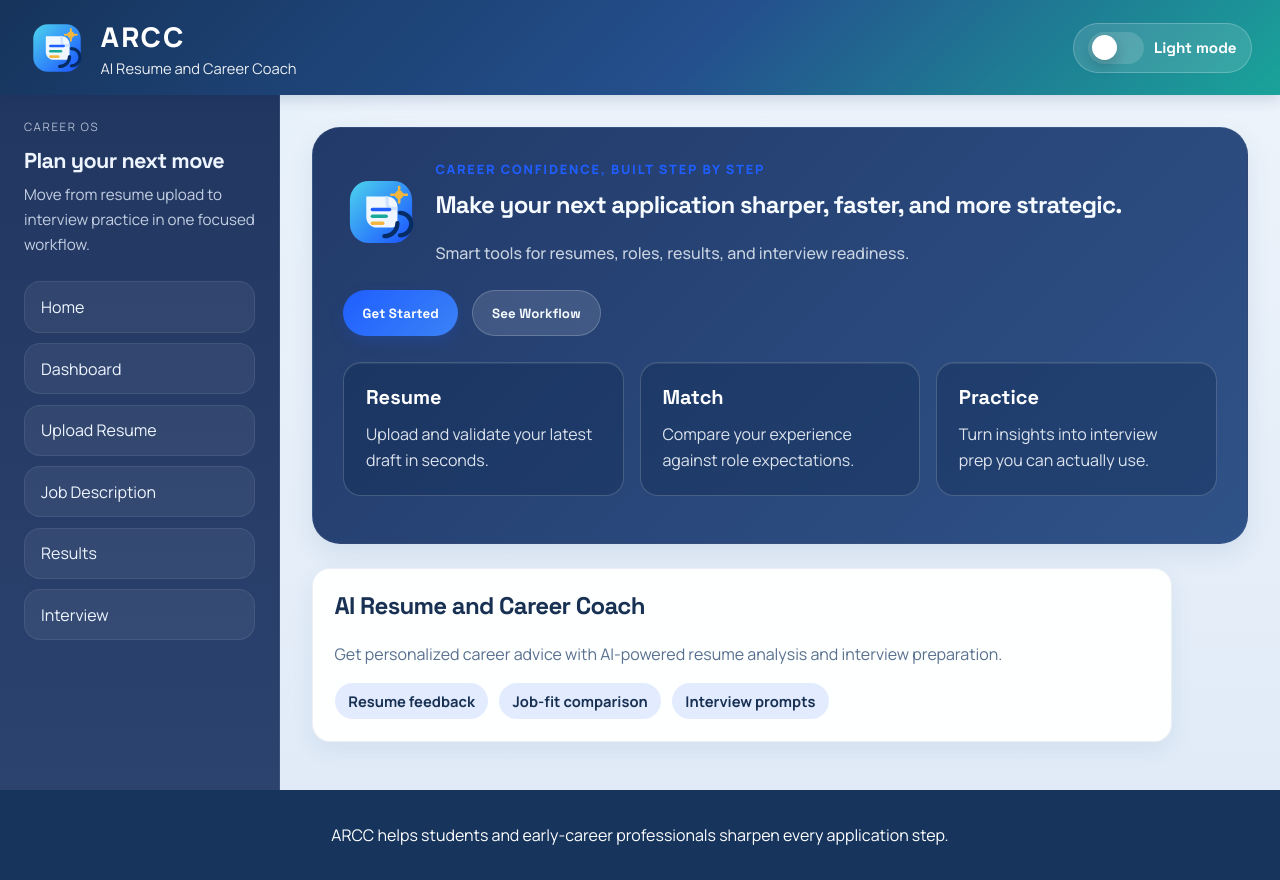
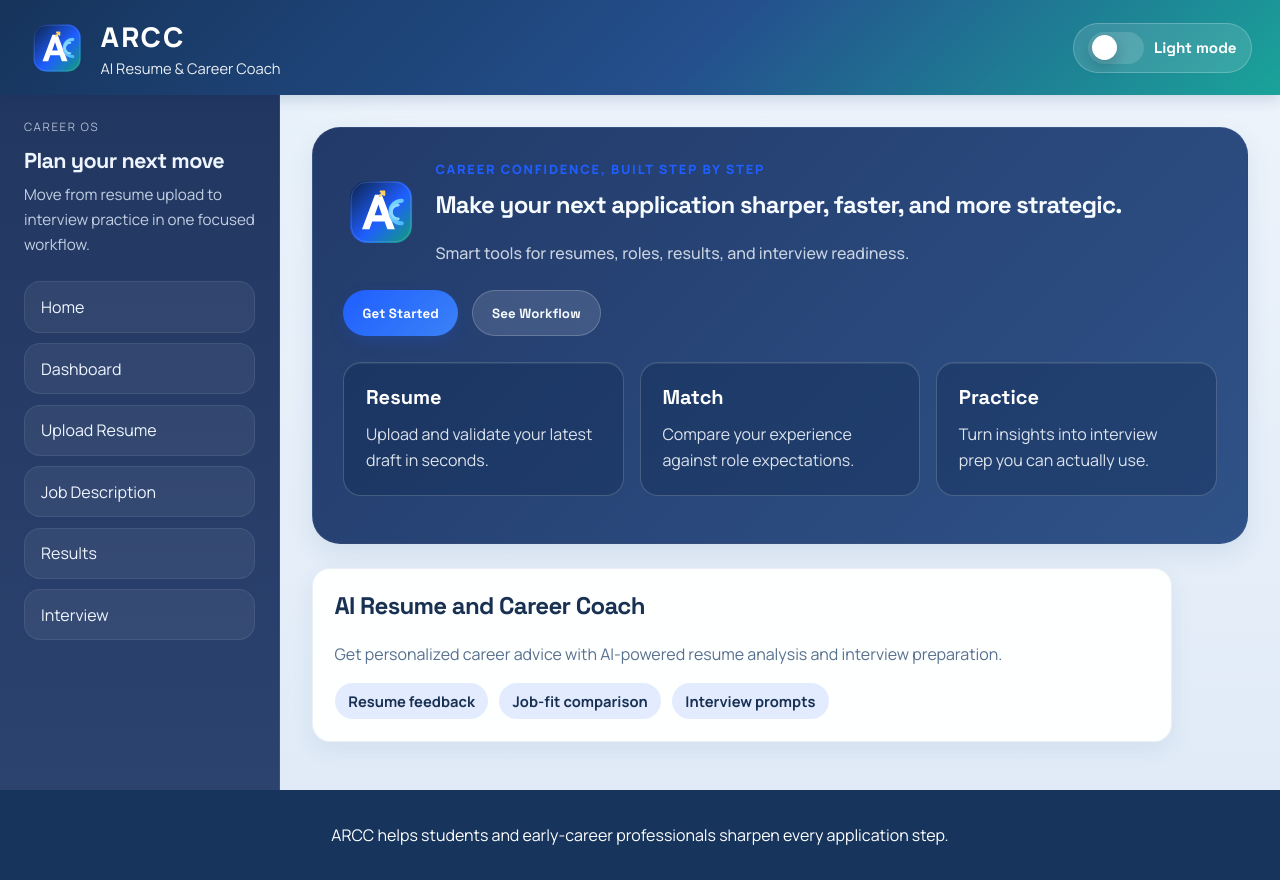
Before and after one commit to Graham-R7/ENSF400_ARCC, a React (Create React App) app in the folder arcc-project/frontend/: page / in a window 1280 px wide. Built offline with nearby package versions, Linux system fonts and the light colour scheme.

Commit message:
Making the logo look better

```diff
--- a/arcc-project/frontend/src/components/ARCCLogo.js
+++ b/arcc-project/frontend/src/components/ARCCLogo.js
@@ -1,6 +1,10 @@
-import React from "react";
+import React, { useId } from "react";
 
 const ARCCLogo = ({ size = 56, showWordmark = true }) => {
+  const logoId = useId().replace(/:/g, "");
+  const bgGradientId = `${logoId}-bg`;
+  const arcGradientId = `${logoId}-arc`;
+
   return (
     <div className="arcc-logo" aria-label="ARCC logo">
       <svg
@@ -12,47 +16,62 @@ const ARCCLogo = ({ size = 56, showWordmark = true }) => {
         aria-hidden="true"
       >
         <defs>
-          <linearGradient id="arccLogoGradient" x1="10%" y1="10%" x2="90%" y2="90%">
-            <stop offset="0%" stopColor="#48c6ef" />
-            <stop offset="100%" stopColor="#1f5eff" />
+          <linearGradient id={bgGradientId} x1="8%" y1="8%" x2="92%" y2="92%">
+            <stop offset="0%" stopColor="#0f2b62" />
+            <stop offset="56%" stopColor="#1f5eff" />
+            <stop offset="100%" stopColor="#12958d" />
+          </linearGradient>
+          <linearGradient id={arcGradientId} x1="0%" y1="0%" x2="100%" y2="100%">
+            <stop offset="0%" stopColor="#7ed9ff" />
+            <stop offset="100%" stopColor="#4db7ff" />
           </linearGradient>
         </defs>
-        <rect x="8" y="8" width="72" height="72" rx="22" fill="url(#arccLogoGradient)" />
+
+        <rect x="8" y="8" width="72" height="72" rx="20" fill={`url(#${bgGradientId})`} />
+        <rect
+          x="9.5"
+          y="9.5"
+          width="69"
+          height="69"
+          rx="18.5"
+          fill="none"
+          stroke="rgba(255,255,255,0.18)"
+        />
+
         <path
-          d="M27 26h24c6.6 0 12 5.4 12 12v18c0 3.3-2.7 6-6 6H39c-6.6 0-12-5.4-12-12V26Z"
-          fill="#f8fbff"
-          opacity="0.96"
+          d="M22 64 37 24h8l15 40h-8.6l-3.2-9H33.8L30.6 64H22Zm14.7-16.2h8.6L41 35.2l-4.3 12.6Z"
+          fill="#ffffff"
         />
-        <path d="M51 26v8c0 3.3 2.7 6 6 6h6" fill="none" stroke="#cfe3ff" strokeWidth="4" />
-        <path d="M34 41h20" stroke="#1f5eff" strokeWidth="4" strokeLinecap="round" />
-        <path d="M34 49h16" stroke="#18a999" strokeWidth="4" strokeLinecap="round" />
-        <path d="M34 57h12" stroke="#f3b63f" strokeWidth="4" strokeLinecap="round" />
+
         <path
-          d="M63 57c0 8.3-6.7 15-15 15"
+          d="M68 31A13 13 0 1 0 68 57"
           fill="none"
-          stroke="#062c66"
-          strokeWidth="5"
+          stroke={`url(#${arcGradientId})`}
+          strokeWidth="4.8"
           strokeLinecap="round"
         />
         <path
-          d="M66 45c7.2 0 13 5.8 13 13S73.2 71 66 71"
+          d="M64 36A8 8 0 1 0 64 52"
           fill="none"
-          stroke="#062c66"
-          strokeWidth="5"
+          stroke="#8ad9ff"
+          strokeWidth="3.2"
           strokeLinecap="round"
         />
-        <circle cx="65" cy="24" r="5" fill="#f3b63f" />
+
         <path
-          d="M65 15v5M65 28v5M56 24h5M69 24h5"
-          stroke="#f3b63f"
-          strokeWidth="3"
+          d="M42.5 25.5 47.7 20.3M47.7 20.3h-4M47.7 20.3v4"
+          fill="none"
+          stroke="#ffd064"
+          strokeWidth="2.6"
           strokeLinecap="round"
+          strokeLinejoin="round"
         />
       </svg>
+
       {showWordmark ? (
         <div className="arcc-logo__wordmark">
           <span className="arcc-logo__title">ARCC</span>
-          <span className="arcc-logo__tagline">AI Resume and Career Coach</span>
+          <span className="arcc-logo__tagline">AI Resume &amp; Career Coach</span>
         </div>
       ) : null}
     </div>
```
Also changed, not shown: arcc-project/frontend/public/favicon.svg, 9 other files (tests, documents, lock files or other folders).
